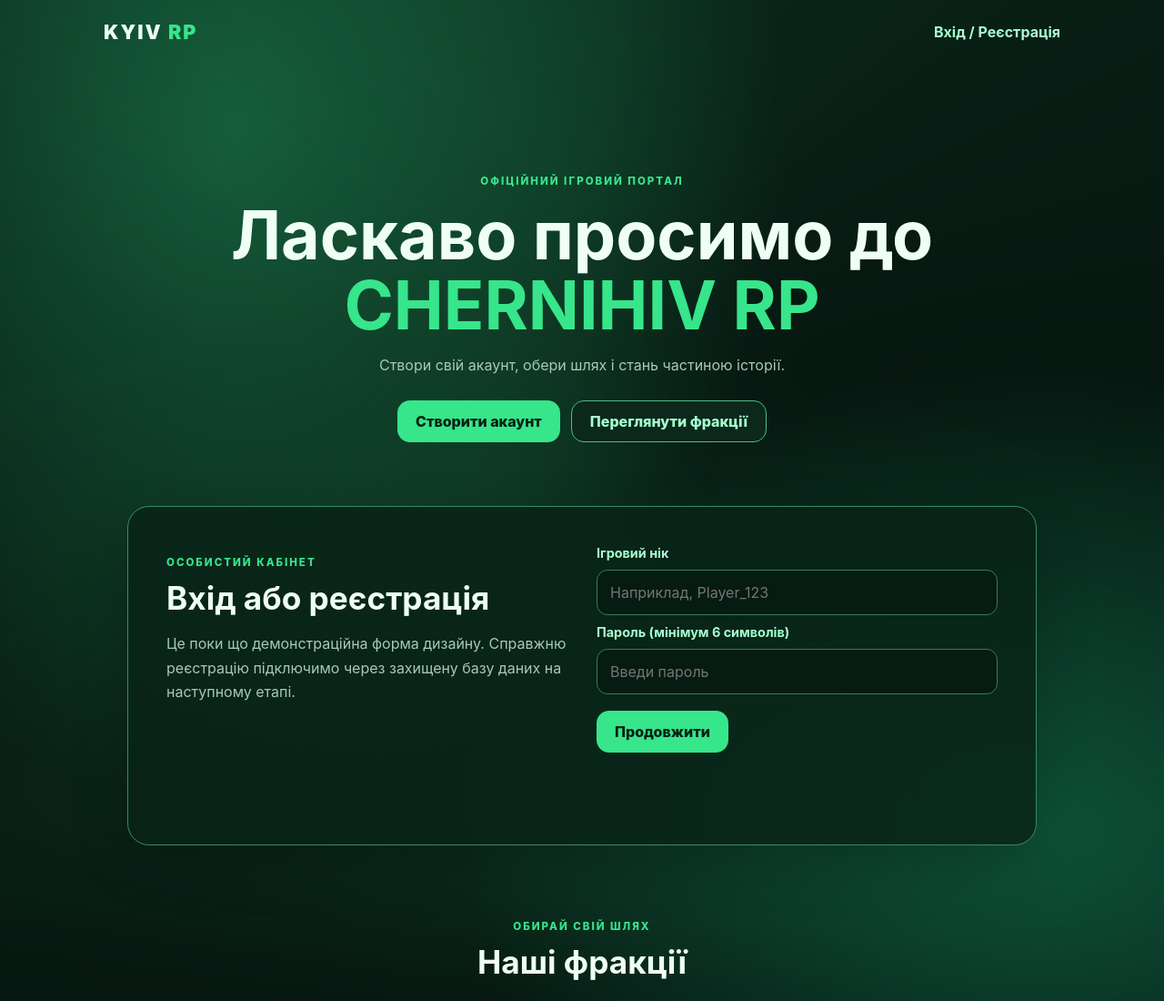
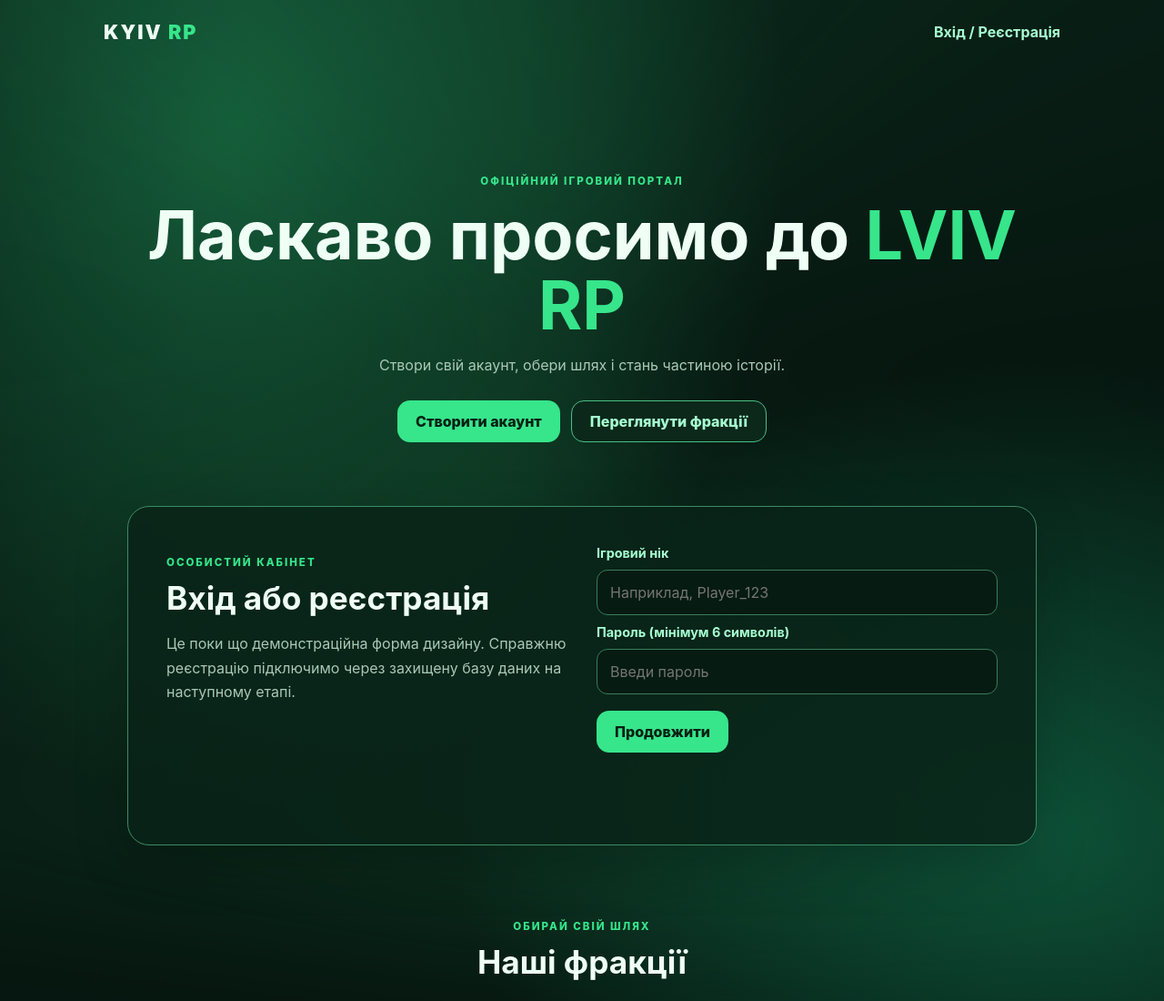
Before and after one commit to VIP-Killer2/ChernihivRP, a plain HTML site: page index.html in a window 1280 px wide. Shown: the top 1100 px of the page at 91% size. Drawn offline with nearby package versions, Linux system fonts and the light colour scheme.

Commit message:
Change welcome message from CHERNIHIV RP to LVIV RP

```diff
--- a/index.html
+++ b/index.html
@@ -17,7 +17,7 @@
   <main id="home" class="container">
     <section class="hero">
       <p class="eyebrow">ОФІЦІЙНИЙ ІГРОВИЙ ПОРТАЛ</p>
-      <h1>Ласкаво просимо до <span>CHERNIHIV RP</span></h1>
+      <h1>Ласкаво просимо до <span>LVIV RP</span></h1>
       <p class="intro">Створи свій акаунт, обери шлях і стань частиною історії.</p>
       <div class="actions">
         <a class="button primary" href="#account">Створити акаунт</a>
```
